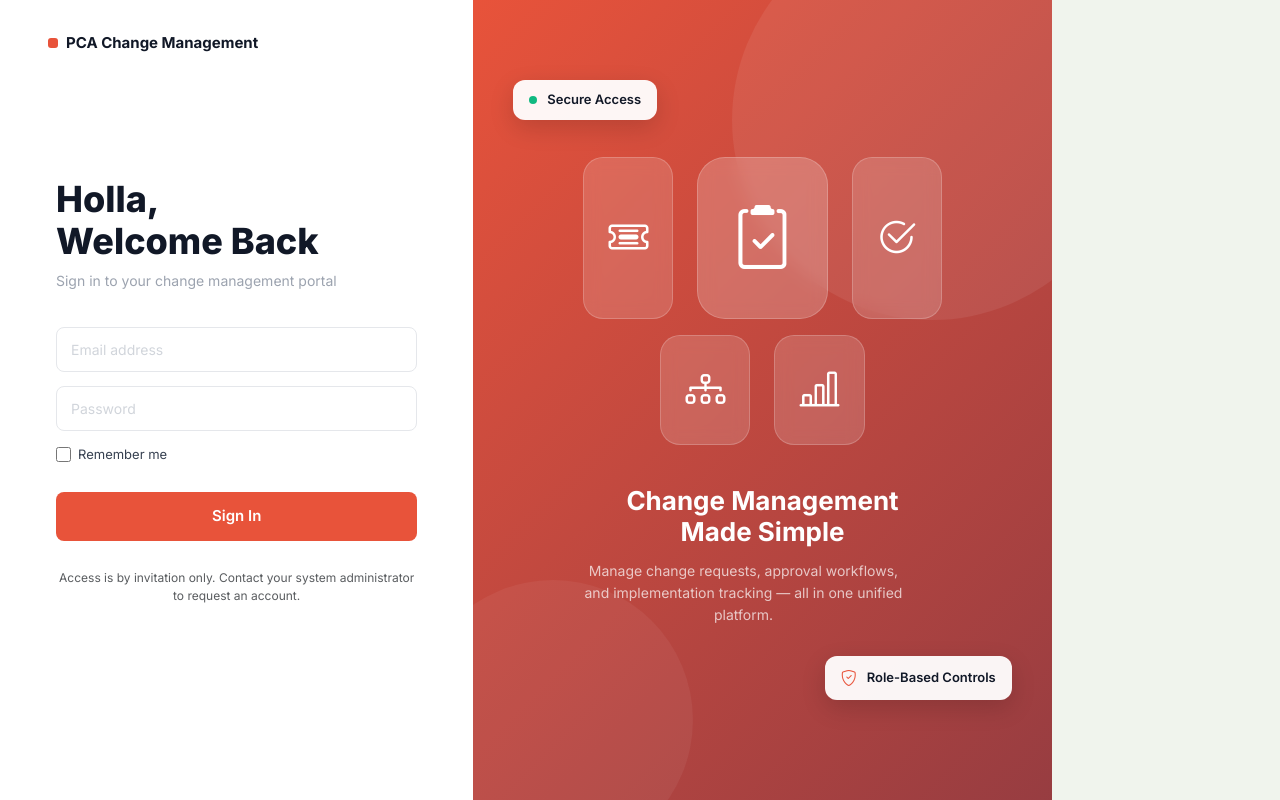
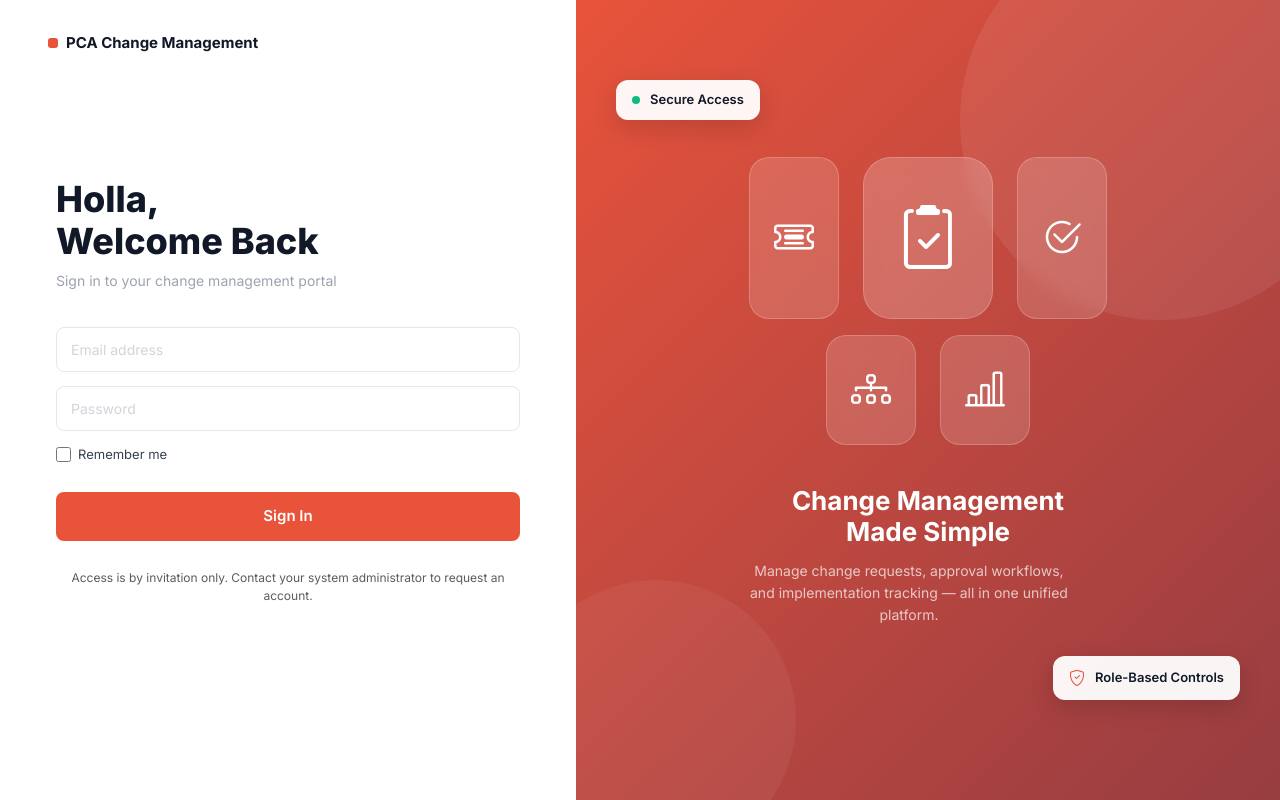
Before and after one commit to tuzajohn/pca-cmp, an ASP.NET Core app: template src/PCA.Web/Views/Account/Login.cshtml in a window 1280 px wide. Run offline with ASP.NET Core 8, Linux system fonts and the light colour scheme; the template is opened without the code that fills it, so the values that code supplies are empty; data comes from the database, SQL or seed files in the repository; the project's own start-up code is not run, and a stand-in starts its controllers and pages.

Commit message:
fix: auth split layout fills full viewport width
Override site.css body display:flex with display:block and set
auth-split to 100vw so the right panel extends to the viewport edge.

https://claude.ai/code/session_0171xCvtRCfVcbGdJB5AeruH

```diff
--- a/src/PCA.Web/Views/Shared/_AuthLayout.cshtml
+++ b/src/PCA.Web/Views/Shared/_AuthLayout.cshtml
@@ -23,11 +23,21 @@
             --font-family:         @theme.FontFamily;
         }
 
-        /* ── Auth split layout ── */
-        html, body { height: 100%; margin: 0; font-family: var(--font-family); }
+        /* ── Reset site.css body flex so auth fills the full viewport ── */
+        html, body {
+            width: 100%;
+            height: 100%;
+            margin: 0;
+            padding: 0;
+            display: block !important;
+            font-family: var(--font-family);
+            background: #fff;
+            overflow-x: hidden;
+        }
 
         .auth-split {
             display: flex;
+            width: 100vw;
             min-height: 100vh;
         }
 
```
